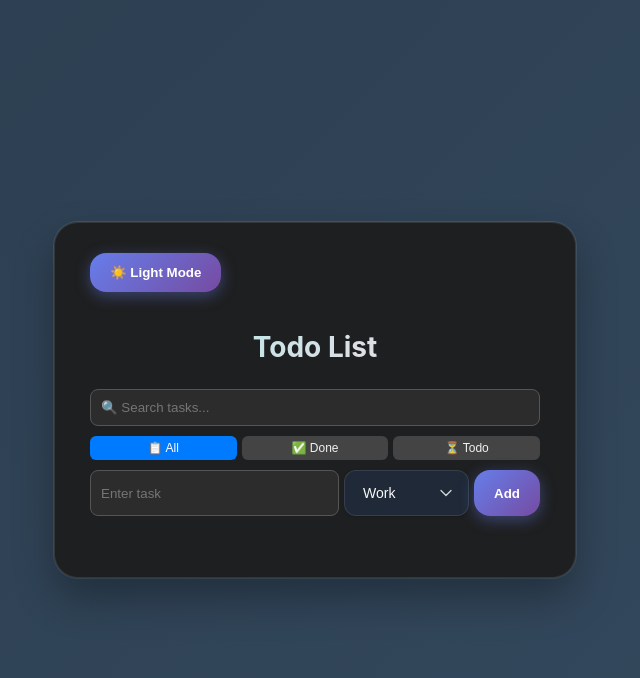
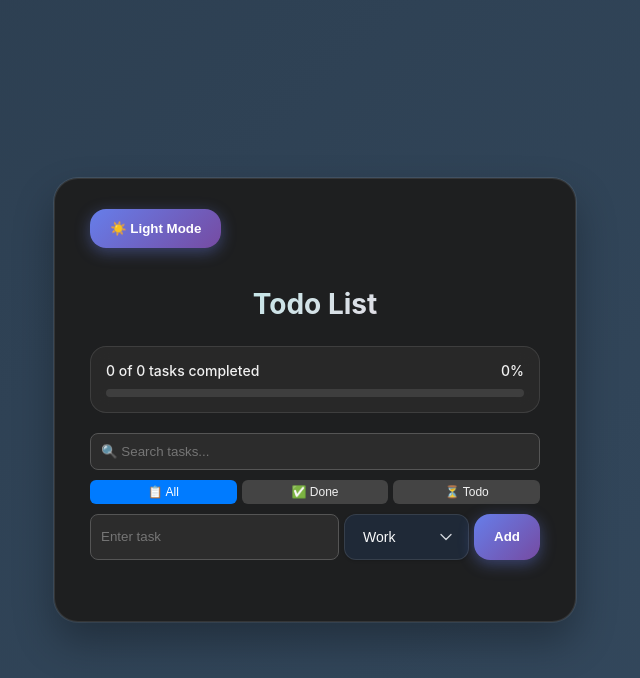
Before and after one commit to KHIZARHAYYATBAIG/todolistapp, a plain HTML site: page index.html in a window 1280 px wide. Both pictures are taken after a click on the button "🌙 Dark Mode". Shown: the whole page, without its empty margins (325-965 px from the left). Drawn offline with Linux system fonts and the light colour scheme.

Commit message:
Update index.html

```diff
--- a/index.html
+++ b/index.html
@@ -55,6 +55,55 @@
       -webkit-background-clip: text;
       -webkit-text-fill-color: transparent;
       background-clip: text;
+    }
+
+    /* Progress Bar Styling */
+    .progress-container {
+      margin-bottom: 20px;
+      padding: 15px;
+      background: rgba(255, 255, 255, 0.8);
+      backdrop-filter: blur(10px);
+      border-radius: 16px;
+      border: 1px solid rgba(255, 255, 255, 0.3);
+    }
+
+    .dark .progress-container {
+      background: rgba(44, 44, 44, 0.8);
+      border: 1px solid rgba(255, 255, 255, 0.1);
+    }
+
+    .progress-info {
+      display: flex;
+      justify-content: space-between;
+      align-items: center;
+      margin-bottom: 10px;
+      font-size: 14px;
+      font-weight: 500;
+    }
+
+    .progress-bar {
+      width: 100%;
+      height: 8px;
+      background: rgba(0, 0, 0, 0.1);
+      border-radius: 20px;
+      overflow: hidden;
+    }
+
+    .dark .progress-bar {
+      background: rgba(255, 255, 255, 0.1);
+    }
+
+    .progress-fill {
+      height: 100%;
+      background: linear-gradient(90deg, #667eea, #764ba2);
+      border-radius: 20px;
+      width: 0%;
+      transition: width 0.5s cubic-bezier(0.4, 0, 0.2, 1);
+      box-shadow: 0 2px 8px rgba(102, 126, 234, 0.3);
+    }
+
+    .dark .progress-fill {
+      background: linear-gradient(90deg, #a8edea, #fed6e3);
     }
     .input-area {
       display: flex;
@@ -366,7 +415,7 @@
     /* Mobile responsiveness */
     @media (max-width: 480px) {
       body {
-        align-items: center;
+        align-items: flex-start;
         padding: 5px;
       }
 
@@ -401,7 +450,8 @@
       }
 
       .task-left {
-
+        flex-direction: column;
+        align-items: flex-start;
         gap: 5px;
         width: 100%;
       }
@@ -516,7 +566,7 @@
     /* Landscape orientation for mobile */
     @media (max-width: 768px) and (orientation: landscape) {
       body {
-        align-items: center;
+        align-items: flex-start;
         padding: 10px;
       }
 
@@ -538,6 +588,17 @@
   <div class="container">
     <button id="darkToggle">🌙 Dark Mode</button>
     <h2>Todo List</h2>
+
+    <!-- Progress Bar -->
+    <div class="progress-container">
+      <div class="progress-info">
+        <span id="progressText">0 of 0 tasks completed</span>
+        <span id="progressPercent">0%</span>
+      </div>
+      <div class="progress-bar">
+        <div id="progressFill" class="progress-fill"></div>
+      </div>
+    </div>
         <div class="search-filter-area">
       <input id="searchInput" placeholder="🔍 Search tasks...">
       <div class="filter-buttons">
@@ -575,6 +636,11 @@
     const allBtn = document.getElementById("allBtn");
     const completedBtn = document.getElementById("completedBtn");
     const pendingBtn = document.getElementById("pendingBtn");
+
+    // Progress bar elements
+    const progressText = document.getElementById("progressText");
+    const progressPercent = document.getElementById("progressPercent");
+    const progressFill = document.getElementById("progressFill");
 
     // Load data from localStorage
     let isDarkMode = localStorage.getItem("darkMode") === "true";
@@ -714,6 +780,19 @@
 
         taskList.appendChild(li);
       });
+
+      // Update progress bar
+      updateProgress();
+    }
+
+    function updateProgress() {
+      const totalTasks = tasks.length;
+      const completedTasks = tasks.filter(task => task.done).length;
+      const percentage = totalTasks > 0 ? Math.round((completedTasks / totalTasks) * 100) : 0;
+
+      progressText.textContent = `${completedTasks} of ${totalTasks} tasks completed`;
+      progressPercent.textContent = `${percentage}%`;
+      progressFill.style.width = `${percentage}%`;
     }
 
     function addTask() {
```
